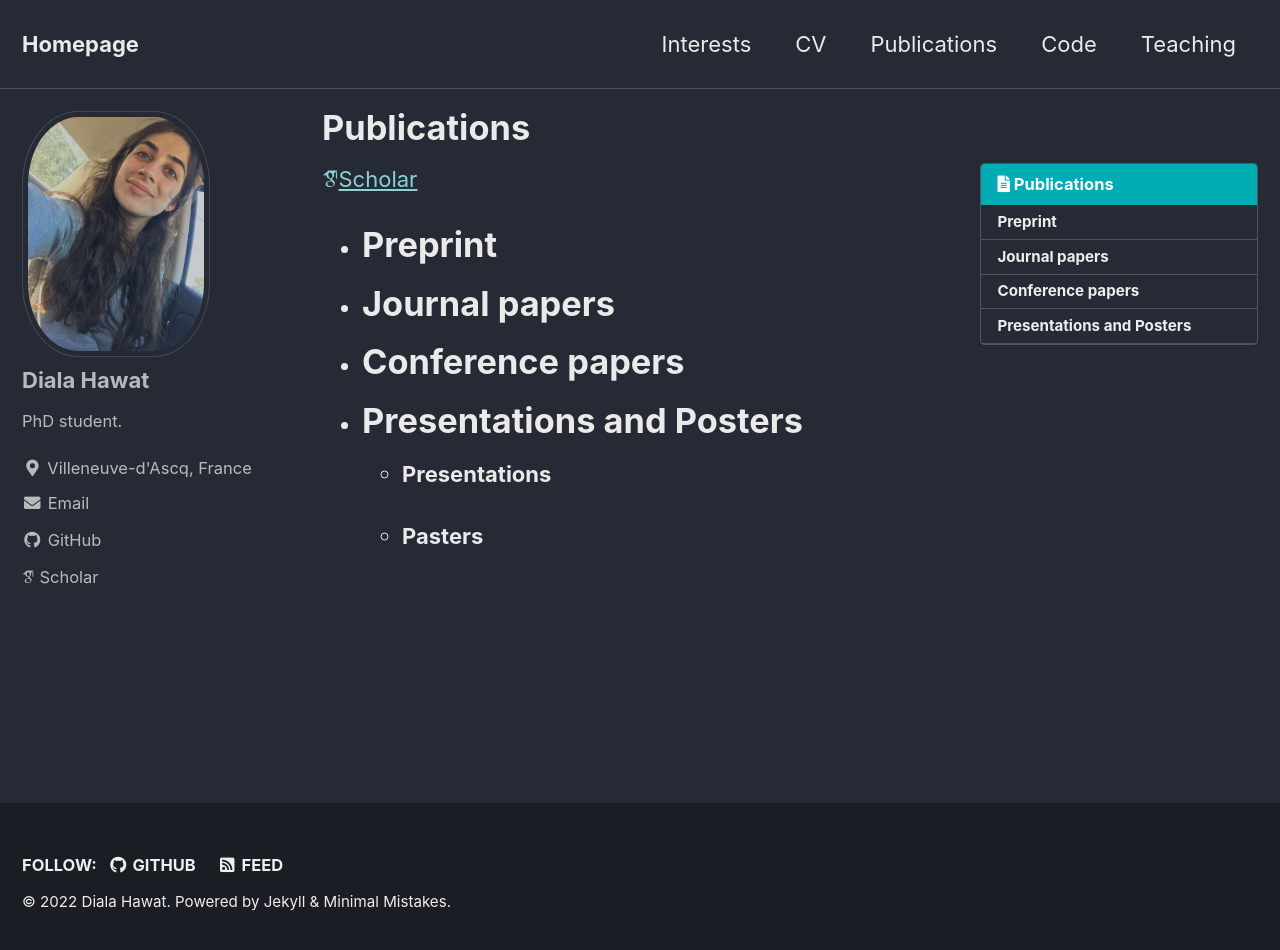
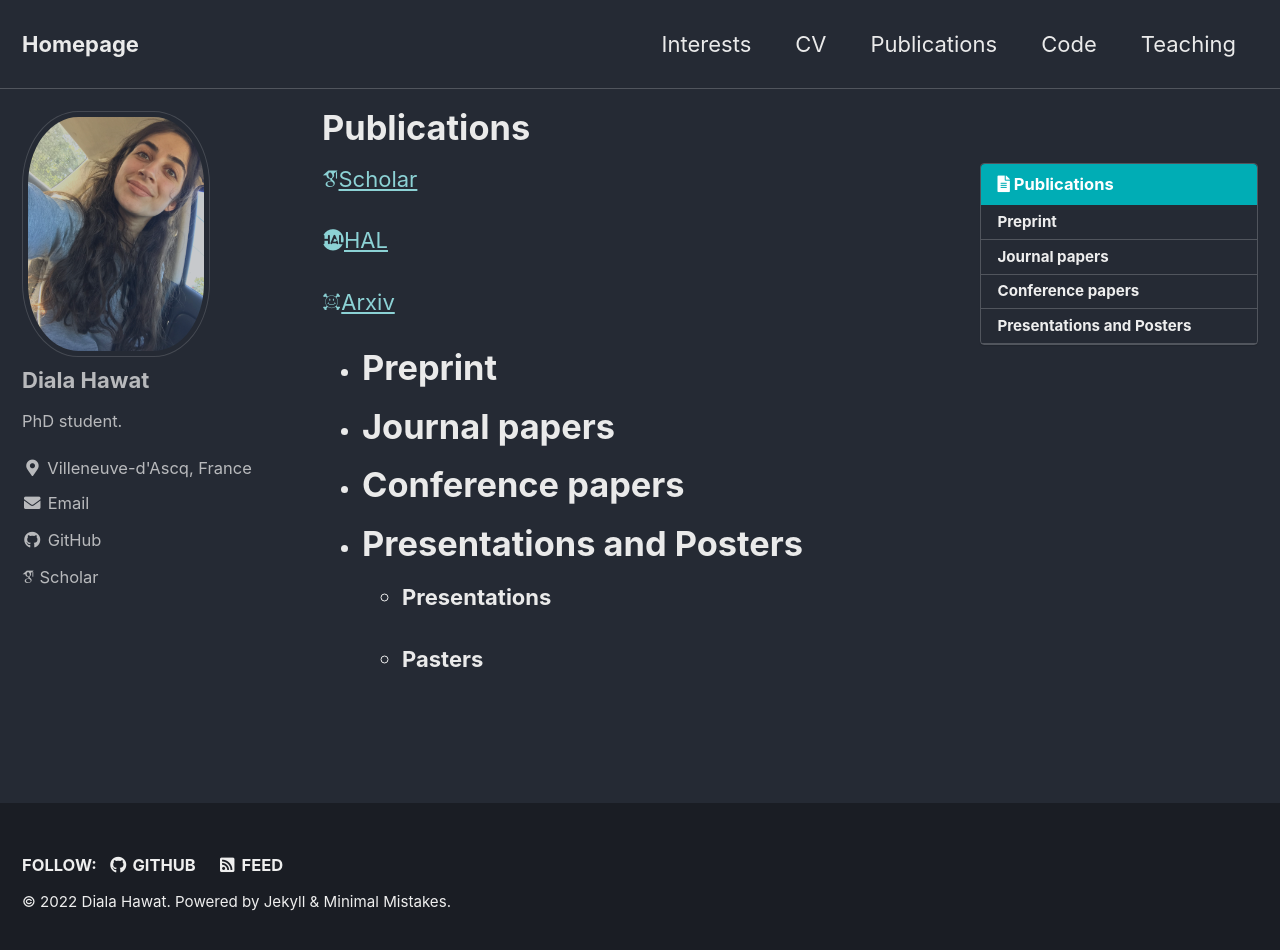
Before and after one commit to dhawat/dhawat.github.io, a Jekyll site: the page built from _pages/publications.md, in a window 1280 px wide and 958 px high. Shown: the top 950 px of the window. Built offline with Jekyll 4.4.1, drawn with Linux system fonts in a browser that asks for light colours; cached includes are drawn as plain includes; nearby versions of some CDN libraries; some web fonts are replaced.

Commit message:
reaarange page

```diff
--- a/_pages/publications.md
+++ b/_pages/publications.md
@@ -11,6 +11,16 @@ toc_sticky: true
 {% if site.author.academic_profiles.google-scholar %}
   <a href="{{ site.author.academic_profiles.google-scholar }}">
     <i class="ai ai-google-scholar" aria-hidden="true"></i>Scholar
+  </a>
+{% endif %}
+{% if site.author.academic_profiles.hal %}
+  <a href="{{ site.author.academic_profiles.hal }}">
+    <i class="ai ai-hal" aria-hidden="true"></i>HAL
+  </a>
+{% endif %}
+{% if site.author.academic_profiles.arxiv %}
+  <a href="{{ site.author.academic_profiles.arxiv }}">
+    <i class="ai ai-arxiv" aria-hidden="true"></i>Arxiv
   </a>
 {% endif %}
 
```
